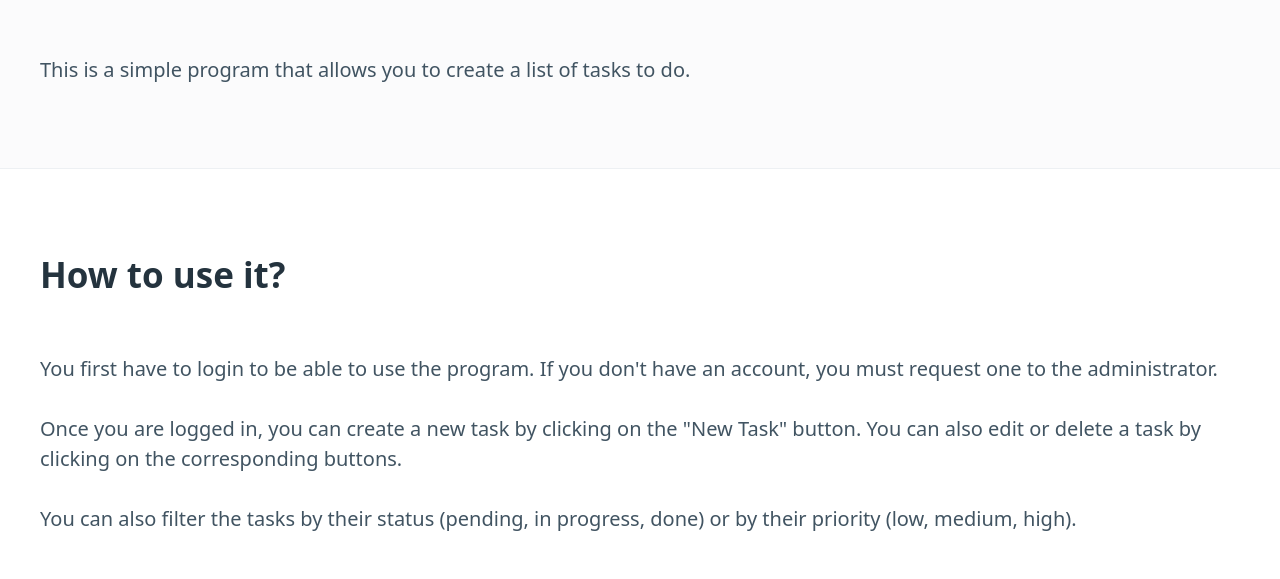
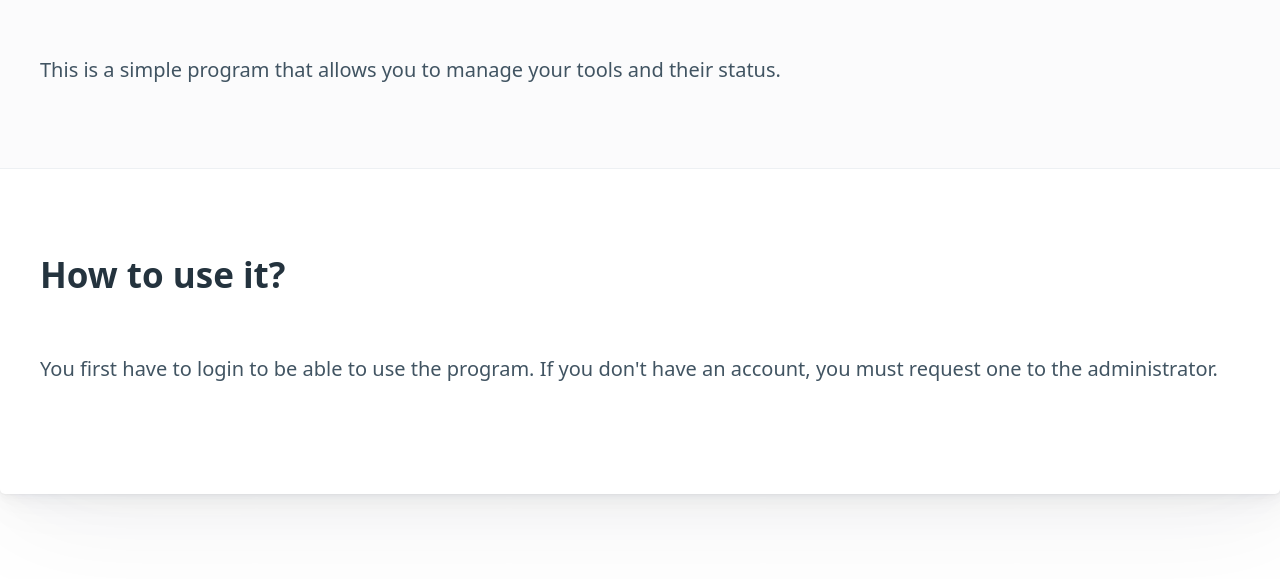
Before and after one commit to ZombieChibiXD/tubes-frontend, a SvelteKit app: page / in a window 1280 px wide. Shown: the part 313-892 px from the top of the page. Built offline with nearby package versions, Linux system fonts and the light colour scheme.

Commit message:
Main Page

```diff
--- a/src/routes/+page.svelte
+++ b/src/routes/+page.svelte
@@ -15,7 +15,7 @@
 		<header>
 			<h2>What is this Program About?</h2>
 			<p>
-				This is a simple program that allows you to create a list of tasks to do.
+				This is a simple program that allows you to manage your tools and their status.
 			</p>
 		</header>
 		<main>
@@ -23,13 +23,6 @@
 			<p>
 				You first have to login to be able to use the program. If you don't have an account, you must request one to the administrator.
 			</p>
-			<p>
-				Once you are logged in, you can create a new task by clicking on the "New Task" button. You can also edit or delete a task by clicking on the corresponding buttons.
-			</p>
-			<p>
-				You can also filter the tasks by their status (pending, in progress, done) or by their priority (low, medium, high).
-			</p>
-
 		</main>
 	</article>
 </section>
```
